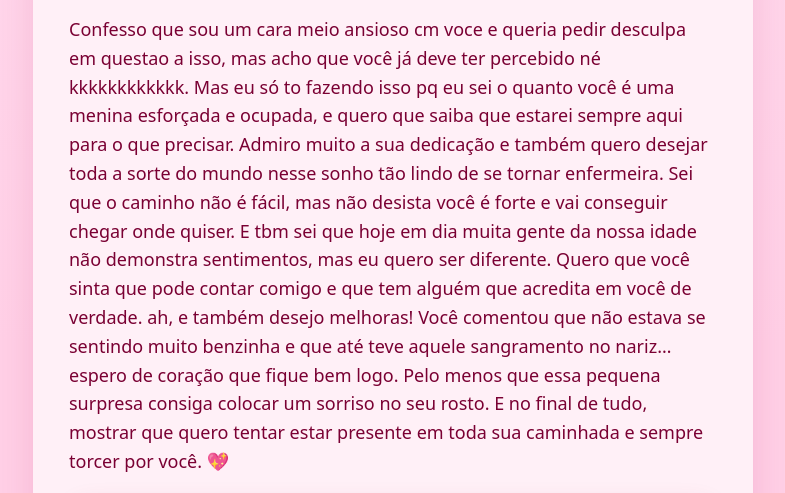
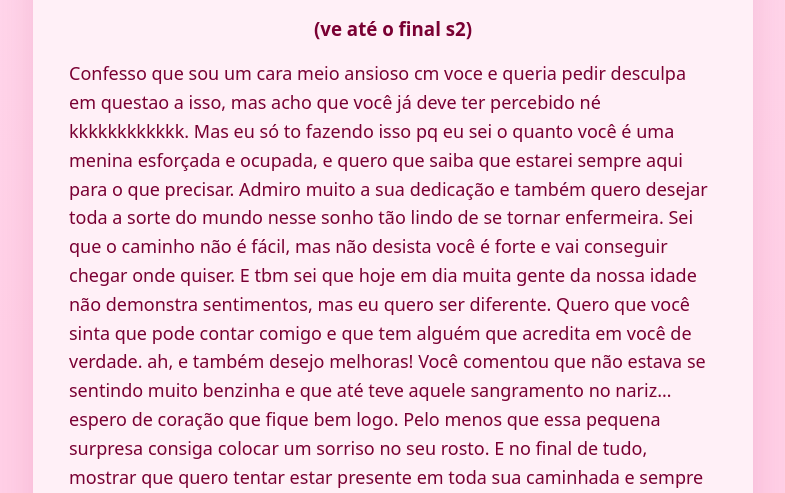
Before and after one commit to vigarbelini/siteM, a plain HTML site: page pagina2.html in a window 1280 px wide. Shown: the part 247-740 px from the top of the page, without its empty margins (247-1032 px from the left). Drawn offline with Linux system fonts and the light colour scheme.

Commit message:
Update pagina2.html

```diff
--- a/pagina2.html
+++ b/pagina2.html
@@ -95,6 +95,7 @@
           <source src="ssstik.io_1756077261523.mp3" type="audio/mpeg">
           Seu navegador não suporta áudio.
         </audio>
+        <h3>(ve até o final s2)</h3>
       </header>
 
       <p class="texto">
```
